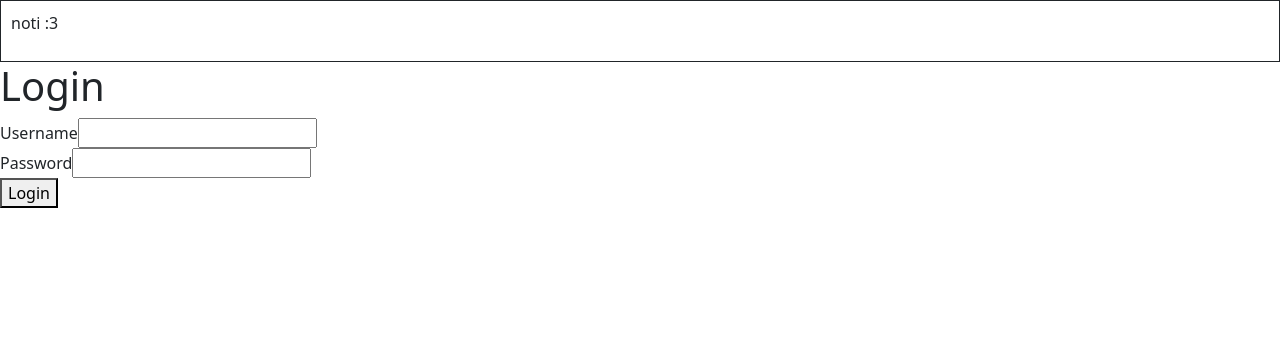
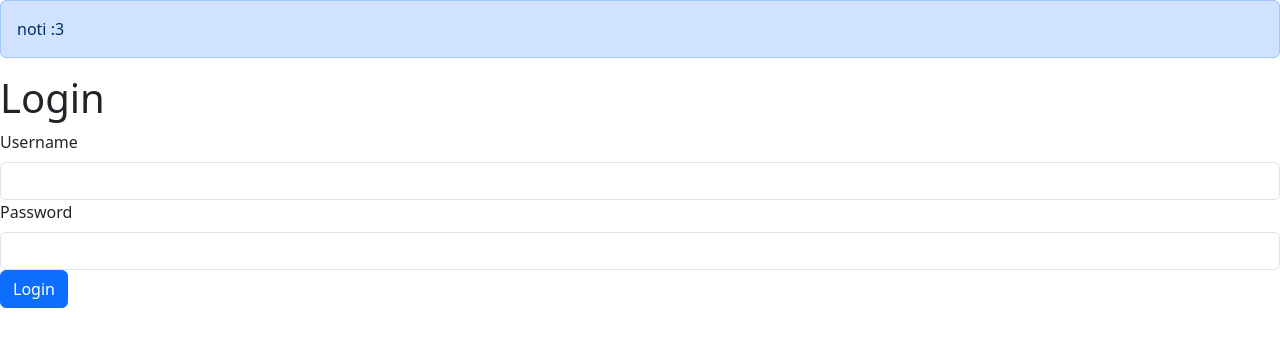
Before and after one commit to JanneWald/Full-Stack-Open, a React (Vite) app in the folder assignnments/part7/final-proj-bloglist/frontend/: page / in a window 1280 px wide. Shown: the top 346 px of the page. Built offline with nearby package versions, Linux system fonts and the light colour scheme; no server answers.

Commit message:
moar bootstrap + create blog reducer

```diff
--- a/assignnments/part7/final-proj-bloglist/frontend/src/components/BlogForm.jsx
+++ b/assignnments/part7/final-proj-bloglist/frontend/src/components/BlogForm.jsx
@@ -1,4 +1,5 @@
 import { useField } from '../hooks/index';
+import { Table, Form, Button } from 'react-bootstrap';
 
 const BlogForm = ({ submitBlog }) => {
   const title = useField('text');
@@ -6,8 +7,8 @@ const BlogForm = ({ submitBlog }) => {
   const url = useField('text');
 
   return (
-    <>
-      <form
+    <div>
+      <Form
         onSubmit={(event) =>
           submitBlog(event, {
             title: title.value,
@@ -16,27 +17,23 @@ const BlogForm = ({ submitBlog }) => {
           })
         }
       >
-        <div>
-          <label>
-            Title
-            <input {...title} />
-          </label>
-        </div>
-        <div>
-          <label>
-            Author
-            <input {...author} />
-          </label>
-        </div>
-        <div>
-          <label>
-            Url
-            <input {...url} />
-          </label>
-        </div>
-        <button type='submit'> Add</button>
-      </form>
-    </>
+        <Form.Group>
+          <Form.Label>Title: </Form.Label>
+          <Form.Control {...title} name='title' />
+        </Form.Group>
+        <Form.Group>
+          <Form.Label>Author: </Form.Label>
+          <Form.Control {...author} name='author' />
+        </Form.Group>
+        <Form.Group>
+          <Form.Label>URL: </Form.Label>
+          <Form.Control {...url} name='url' />
+        </Form.Group>
+        <Button variant='primary' type='submit'>
+          Add
+        </Button>
+      </Form>
+    </div>
   );
 };
 
--- a/assignnments/part7/final-proj-bloglist/frontend/src/components/BlogList.jsx
+++ b/assignnments/part7/final-proj-bloglist/frontend/src/components/BlogList.jsx
@@ -5,6 +5,7 @@ import BlogForm from './BlogForm';
 import { Link } from 'react-router-dom';
 import { useRef } from 'react';
 import { Table } from 'react-bootstrap';
+import { createBlog } from '../reducers/blogReducer';
 
 const BlogList = () => {
   const blogs = useSelector((store) => store.blogs);
--- a/assignnments/part7/final-proj-bloglist/frontend/src/components/LoginForm.jsx
+++ b/assignnments/part7/final-proj-bloglist/frontend/src/components/LoginForm.jsx
@@ -4,6 +4,7 @@ import blogService from '../services/blogs';
 import { updateUser } from '../reducers/userReducer';
 import { createNotification } from '../reducers/notificationReducer';
 import { useDispatch } from 'react-redux';
+import { Table, Form, Button } from 'react-bootstrap';
 
 const LoginForm = () => {
   const username = useField('text');
@@ -29,21 +30,19 @@ const LoginForm = () => {
   return (
     <div>
       <h1>Login</h1>
-      <form onSubmit={handleLogin}>
-        <div>
-          <label>
-            Username
-            <input {...username} />
-          </label>
-        </div>
-        <div>
-          <label>
-            Password
-            <input {...password} />
-          </label>
-        </div>
-        <button type='submit'>Login</button>
-      </form>
+      <Form onSubmit={handleLogin}>
+        <Form.Group>
+          <Form.Label>Username</Form.Label>
+          <Form.Control {...username} name='username' />
+        </Form.Group>
+        <Form.Group>
+          <Form.Label>Password</Form.Label>
+          <Form.Control {...password} name='username' />
+        </Form.Group>
+        <Button variant='primary' type='submit'>
+          Login
+        </Button>
+      </Form>
     </div>
   );
 };
--- a/assignnments/part7/final-proj-bloglist/frontend/src/components/Notification.jsx
+++ b/assignnments/part7/final-proj-bloglist/frontend/src/components/Notification.jsx
@@ -1,4 +1,5 @@
 import { useSelector } from 'react-redux';
+import { Alert } from 'react-bootstrap';
 
 const Notification = () => {
   const notification = useSelector((state) => state.notification);
@@ -9,11 +10,7 @@ const Notification = () => {
     borderWidth: 1,
   };
 
-  return (
-    <div style={style}>
-      <p>{notification}</p>
-    </div>
-  );
+  return <div>{notification && <Alert> {notification} </Alert>}</div>;
 };
 
 export default Notification;
```
